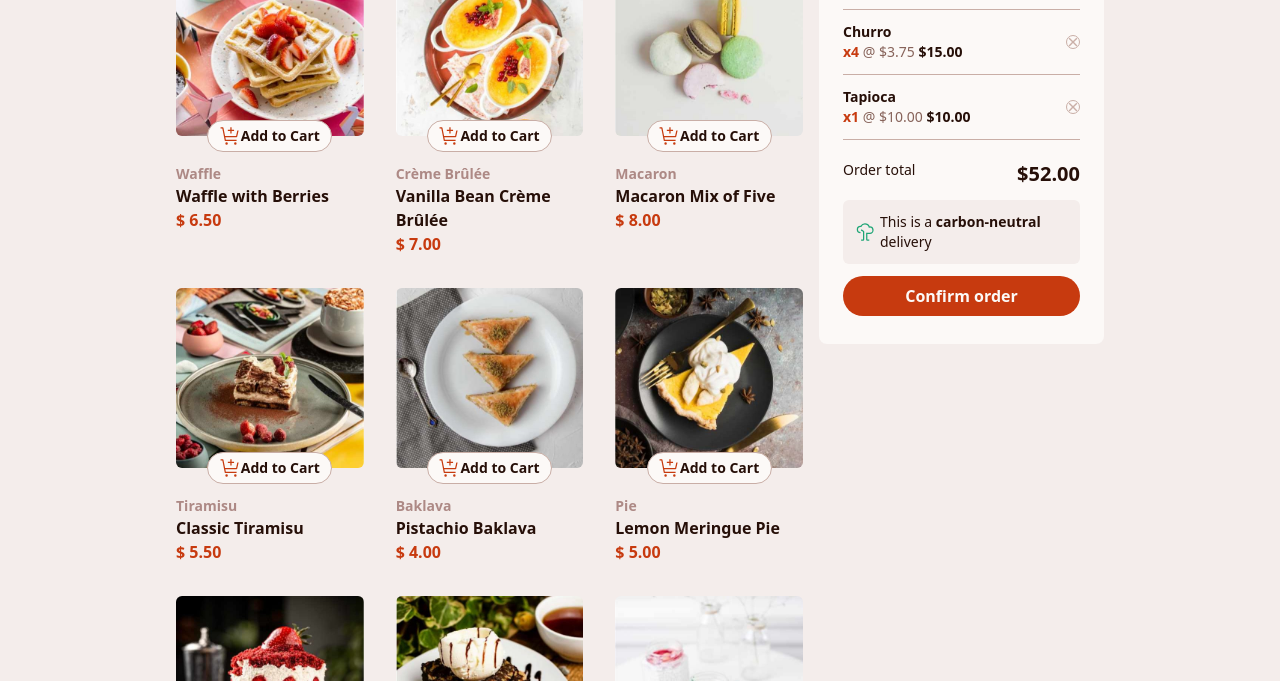
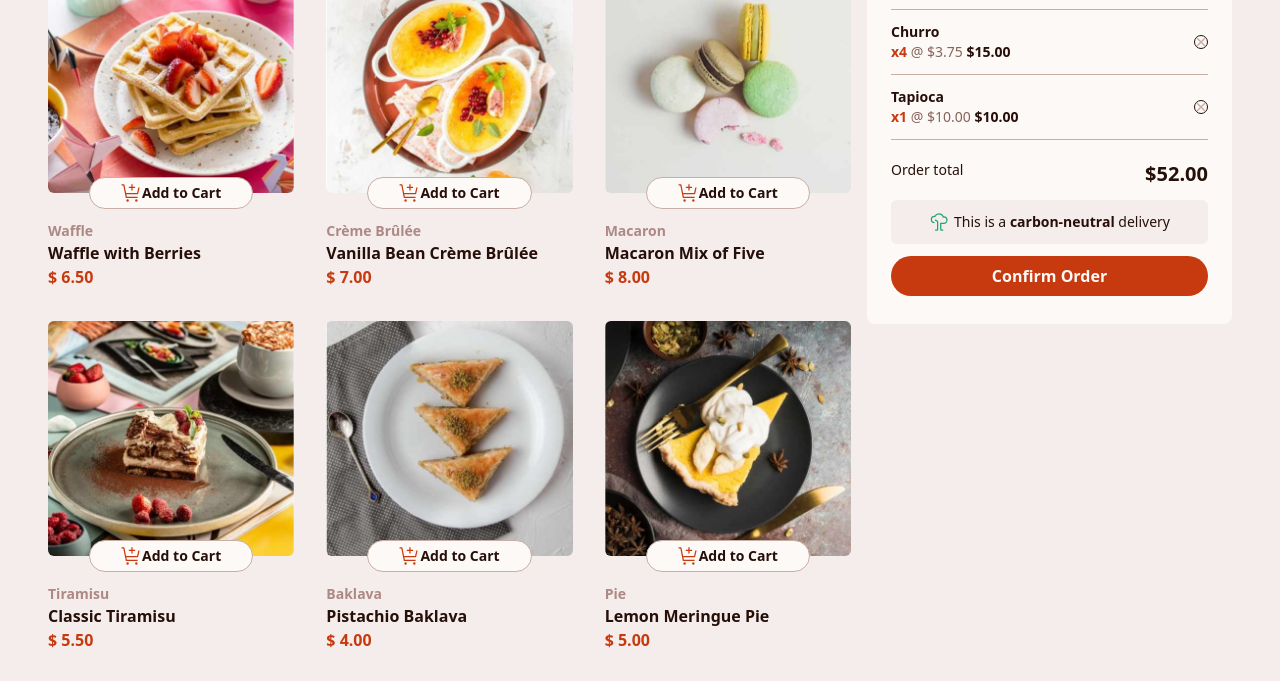
Before and after one commit to tiagomvf/product-list-with-cart-frontendmentor, a website built with Vite: page index.html in a window 1280 px wide. Shown: the part 143-824 px from the top of the page. Built offline with nearby package versions, Linux system fonts and the light colour scheme; files whose address does not match are found by name.

Commit message:
Fix width

```diff
--- a/index.html
+++ b/index.html
@@ -20,7 +20,7 @@
   display: grid; gap: 1em ;
   grid-template-columns: 11fr 5fr;
   grid-template-rows: auto auto;"
-  class="p-12 text-rose-900 bg-rose-100 max-w-5xl">
+  class="p-12 text-rose-900 bg-rose-100 max-w-7xl">
   <h1 class="col-span-1 text-3xl font-bold text-rose-900">
     Desserts
   </h1>
--- a/src/cart/boundary/CartCard.js
+++ b/src/cart/boundary/CartCard.js
@@ -7,12 +7,10 @@ function template(items, cartCard) {
         <ul class="text-sm py-2 grid grid-cols-1 gap-3">
         ${items.map(({amount, product: {name, price}}) =>
             html`
-                <li
-                style="display: grid; grid-template-columns: 7fr 1fr"
-                >
+                <li style="display: grid; grid-template-columns: 7fr 1fr" >
                     <span class="font-semibold">${name}</span>
-                    <button type="button" class="row-span-2 self-center place-self-end size-fit p-px border border-s-rose-300 border-rose-300 rounded-full" value="teste">
-                        <img src="./images/icon-remove-item.svg">
+                    <button type="button" class="row-span-2 self-center place-self-end size-fit p-px border fill-rose-900 border-rose-900 rounded-full" value="teste">
+                       <img src="./images/icon-remove-item.svg" class="fill-rose-900"/>
                     </button>
                     <div>
                     <span class="font-semibold text-red">x${amount}</span>
@@ -38,7 +36,7 @@ function template(items, cartCard) {
            </span>
         </div>
         <div class="py-3">
-        <button class="bg-red w-full font-semibold text-rose-50 rounded-full px-3 py-2">Confirm order</button>
+        <button class="bg-red w-full font-semibold text-rose-50 rounded-full px-3 py-2 capitalize">confirm order</button>
             </div>
     </div>
         `
```
